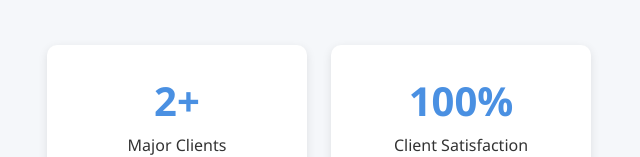
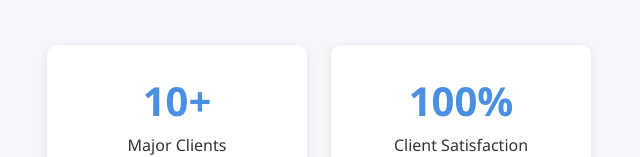
Before and after one commit to AnoupThapa/Whitezebrawebsite, a plain HTML site: page index.html in a window 1280 px wide. Shown: the part 641-798 px from the top of the page, 617-1257 px from the left. Drawn offline with Linux system fonts and the light colour scheme.

Commit message:
Change major clients count from 2 to 10
Updated major clients count from 2 to 10.

```diff
--- a/index.html
+++ b/index.html
@@ -54,7 +54,7 @@
             </div>
             <div class="stats">
                 <div class="stat-item">
-                    <div class="stat-number">2+</div>
+                    <div class="stat-number">10+</div>
                     <p>Major Clients</p>
                 </div>
                 <div class="stat-item">
```
